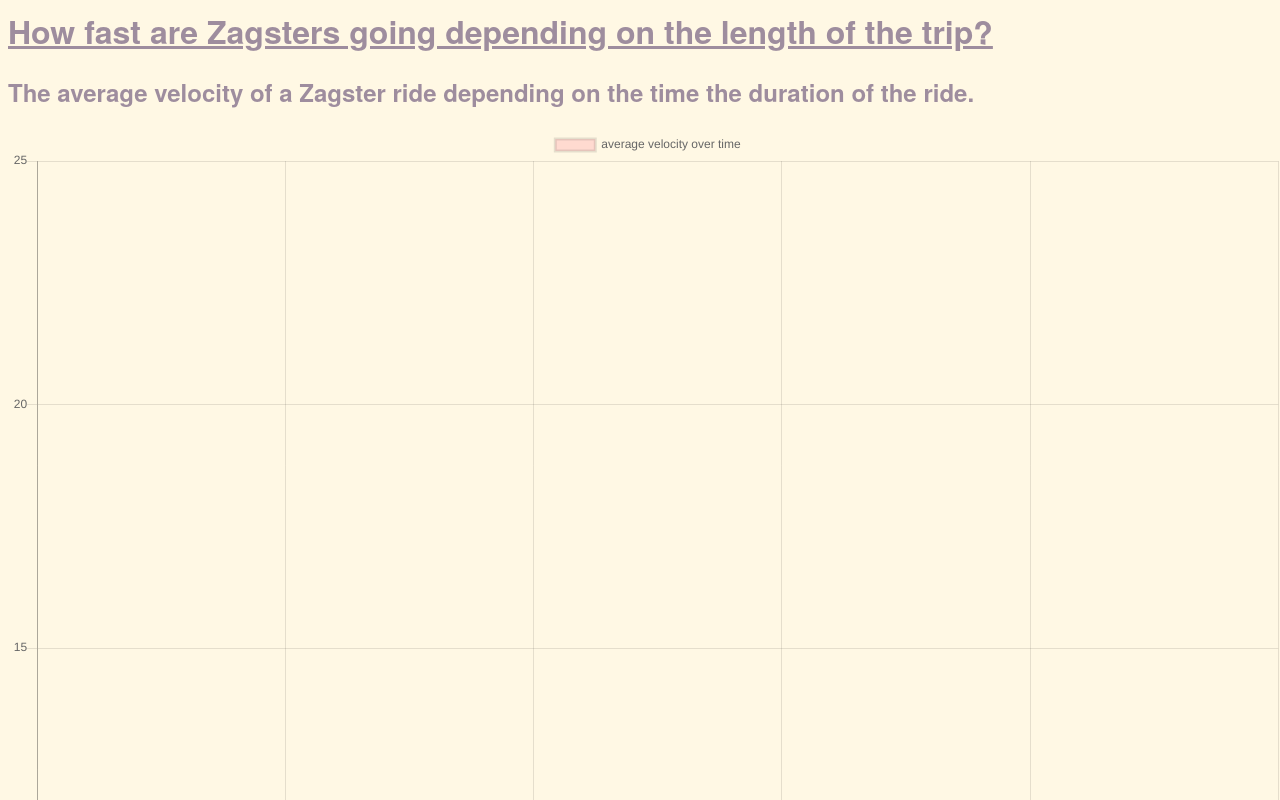
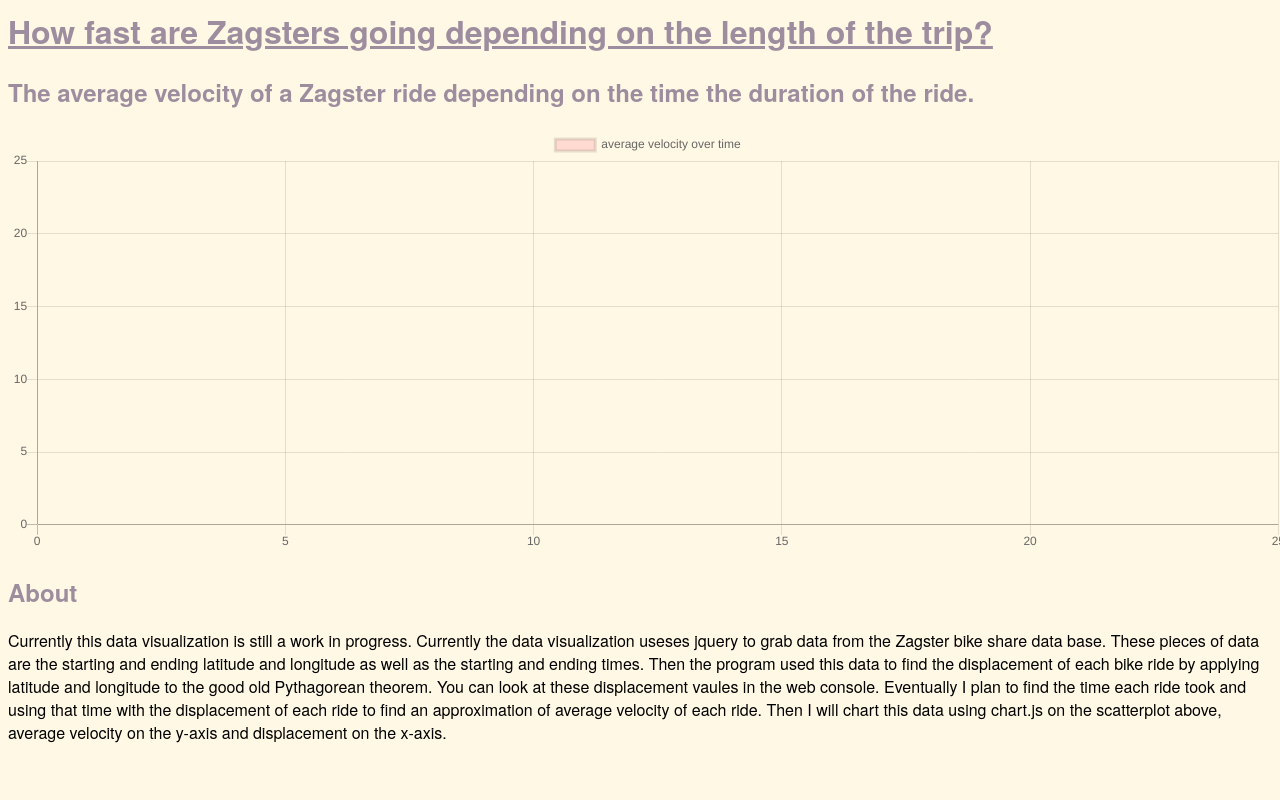
Before and after one commit to MaxTheMitchell/zagster-cleint, a plain HTML site: page index.html in a window 1280 px wide. Shown: the top 800 px of the page. Drawn offline with nearby package versions, Linux system fonts and the light colour scheme; no server answers.

Commit message:
changed the size of the graph

```diff
--- a/index.html
+++ b/index.html
@@ -19,7 +19,7 @@
    <h1>How fast are Zagsters going depending on the length of the trip?</h1>
 
    <h2>The average velocity of a Zagster ride depending on the time the duration of the ride.</h2>
-   <canvas id="scatterChart2" width="400" height="400"></canvas>
+   <canvas id="scatterChart2" width="3" height ="1" ></canvas>
   <h2>About</h2>
   <p>Currently this data visualization is still a work in progress.  Currently the data visualization useses jquery to grab data from the Zagster bike share data base. These pieces of data are the starting and ending latitude and longitude as well as the starting and ending times. Then the program used this data to find the displacement of each bike ride by applying latitude and longitude to the good old Pythagorean theorem. You can look at these displacement vaules in the web console.  Eventually I plan to find the time each ride took and using that time with the displacement of each ride to find an approximation of average velocity of each ride. Then I will chart this data using chart.js on the scatterplot above, average velocity on the y-axis and displacement on the x-axis.</p>
 </body>
```
